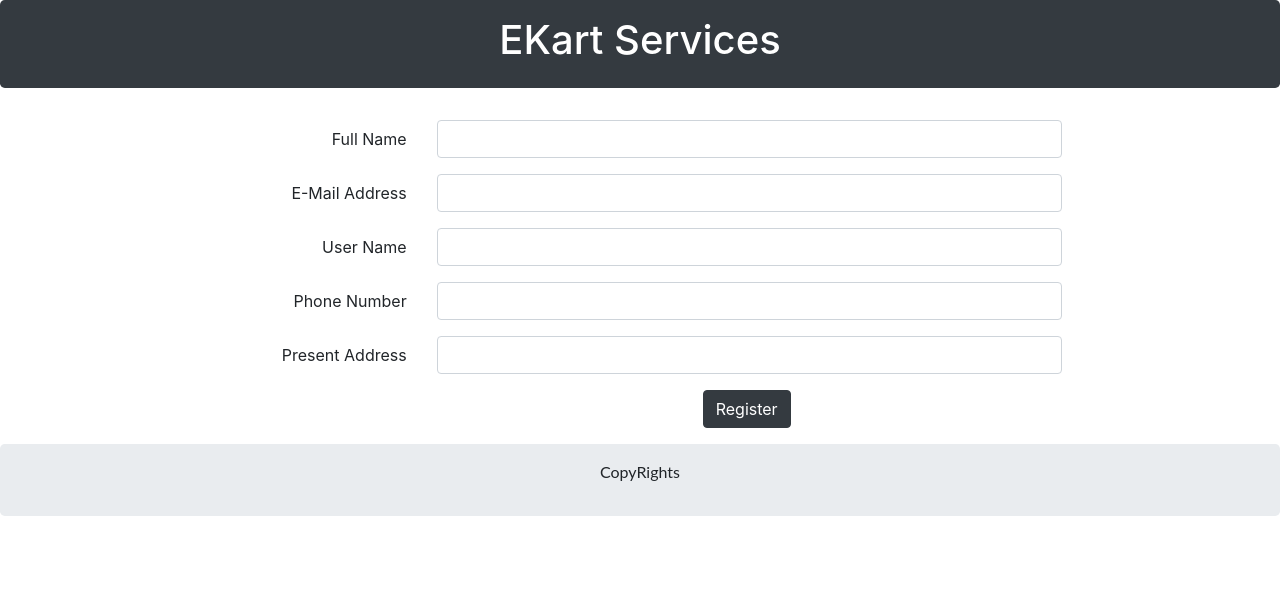
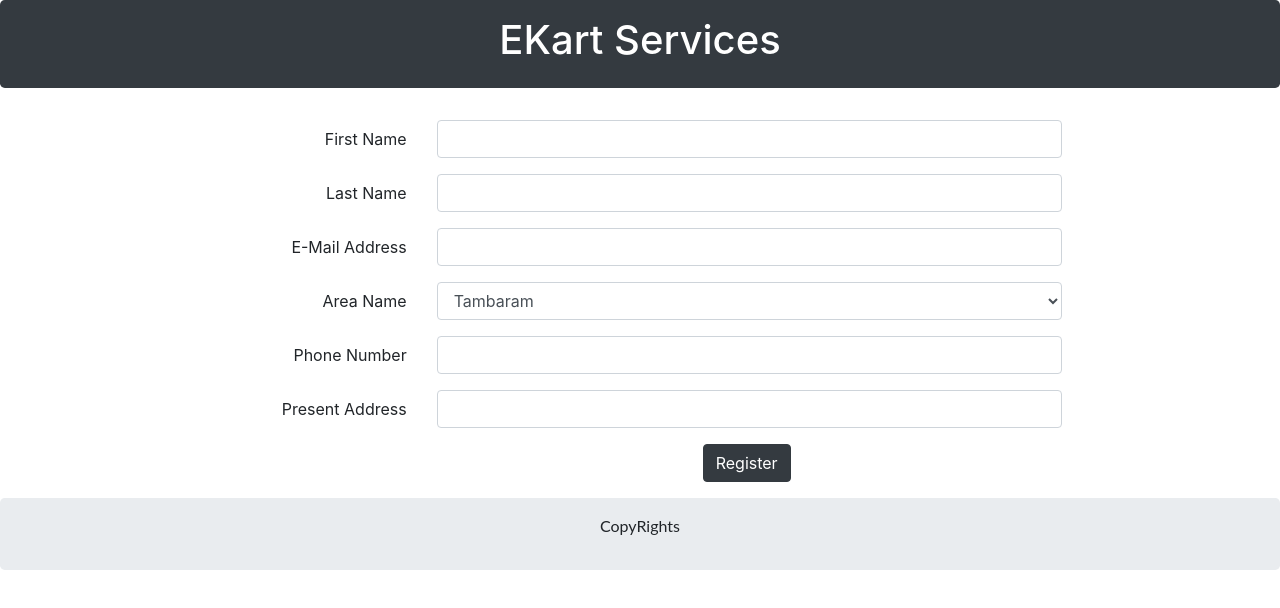
Before and after one commit to rusofranklin/angular-8EkartService, an Angular app: page / in a window 1280 px wide. Shown: the top 608 px of the page. Built offline with nearby package versions, Linux system fonts and the light colour scheme.

Commit message:
1 file modified

```diff
--- a/src/app/customer-registration/customer-registration.component.html
+++ b/src/app/customer-registration/customer-registration.component.html
@@ -1,8 +1,14 @@
 <form>
    <div class="form-group row">
-		<label for="full_name" class="col-md-4 col-form-label text-md-right">Full Name</label>
+      <label for="first_name" class="col-md-4 col-form-label text-md-right">First Name</label>
       <div class="col-md-6">
-			<input type="text" id="full_name" class="form-control" name="full-name">
+         <input type="text" id="first_name" class="form-control" name="first_name">
+      </div>
+   </div>
+   <div class="form-group row">
+      <label for="last_name" class="col-md-4 col-form-label text-md-right">Last Name</label>
+      <div class="col-md-6">
+         <input type="text" id="last_name" class="form-control" name="last_name">
       </div>
    </div>
    <div class="form-group row">
@@ -12,9 +18,14 @@
       </div>
    </div>
    <div class="form-group row">
-				<label for="user_name" class="col-md-4 col-form-label text-md-right">User Name</label>
+      <label for="locality_name" class="col-md-4 col-form-label text-md-right">Area Name</label>
       <div class="col-md-6">
-					<input type="text" id="user_name" class="form-control" name="username">
+         <select id="area_code" class="form-control">
+            <option value="1">Tambaram</option>
+            <option value="2">Chromepet</option>
+            <option value="3">Pallavaram</option>
+            <option value="4">Medavakkam</option>
+         </select>
       </div>
    </div>
    <div class="form-group row">
```
Lines whose indentation alone changed are shown as unchanged.
